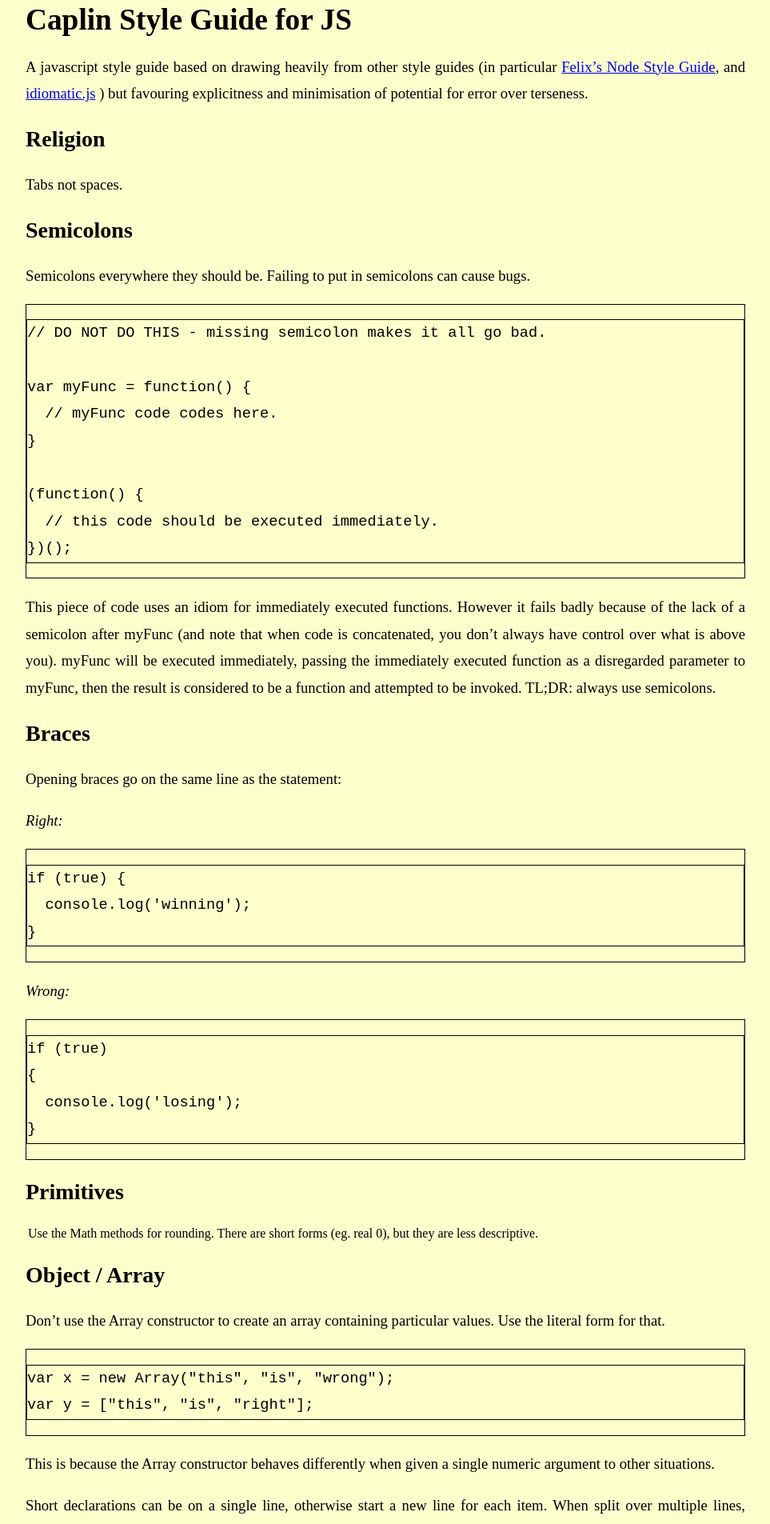
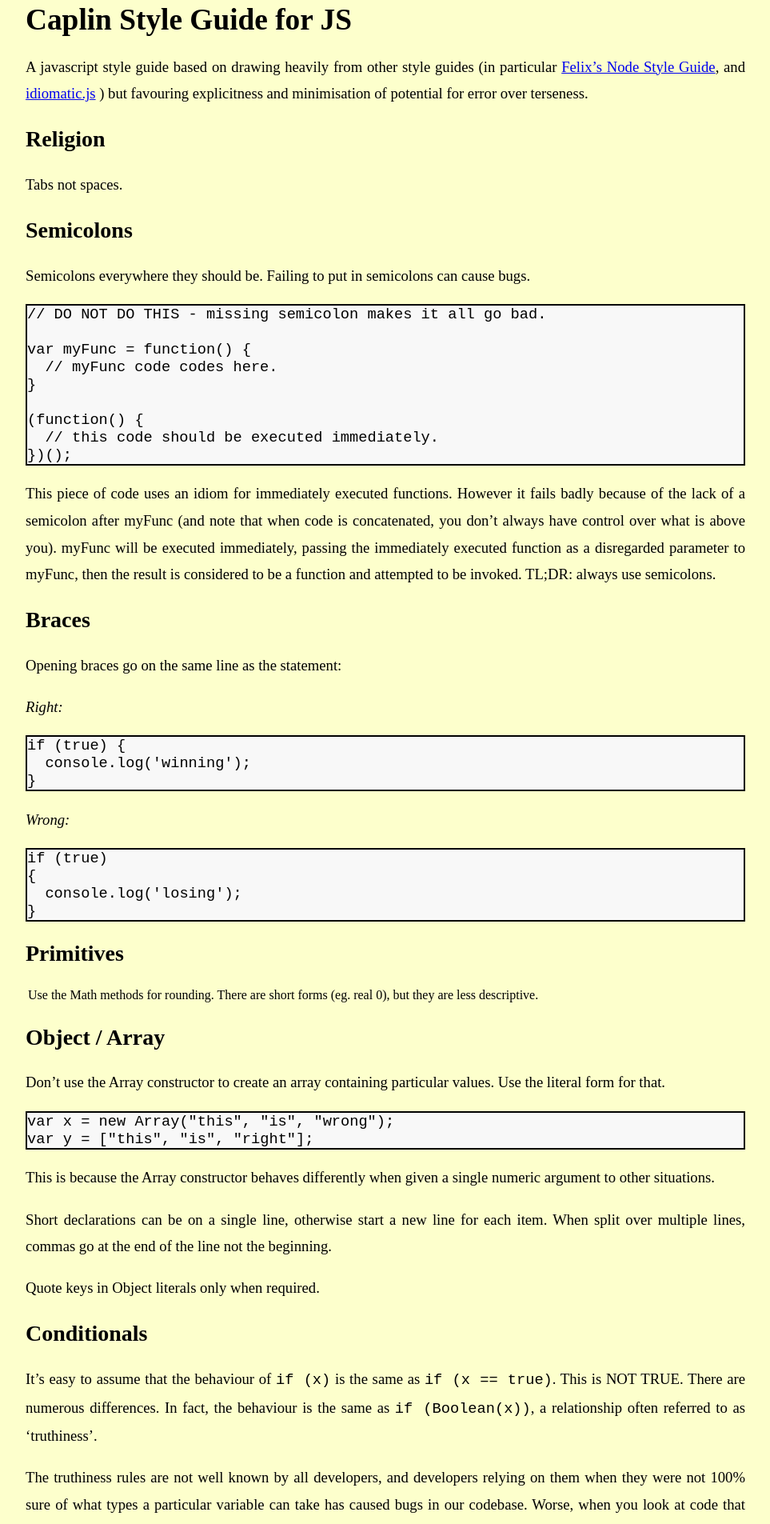
Before and after one commit to caplin/StyleGuide, a Jekyll site: the page built from index.md, in a window 1280 px wide. Shown: the top 1905 px of the page at 80% size, without its empty margins (158-1121 px from the left). Built offline with Jekyll 4.4.1, drawn with Linux system fonts in a browser that asks for light colours; Markdown is read by kramdown in place of the engine named in the settings.

Commit message:
Update syntax.css

```diff
--- a/styles/syntax.css
+++ b/styles/syntax.css
@@ -1,6 +1,12 @@
 .highlight {
   border: 1px solid black;
-  background-color: #ffc;
+  background-color: #f8f8f8;
+}
+
+.highlight pre {
+  line-height: normal;
+  background-color: #f8f8f8;
+  margin: 0;
 }
 
 .javascript .hll { background-color: #ffffcc }
```
